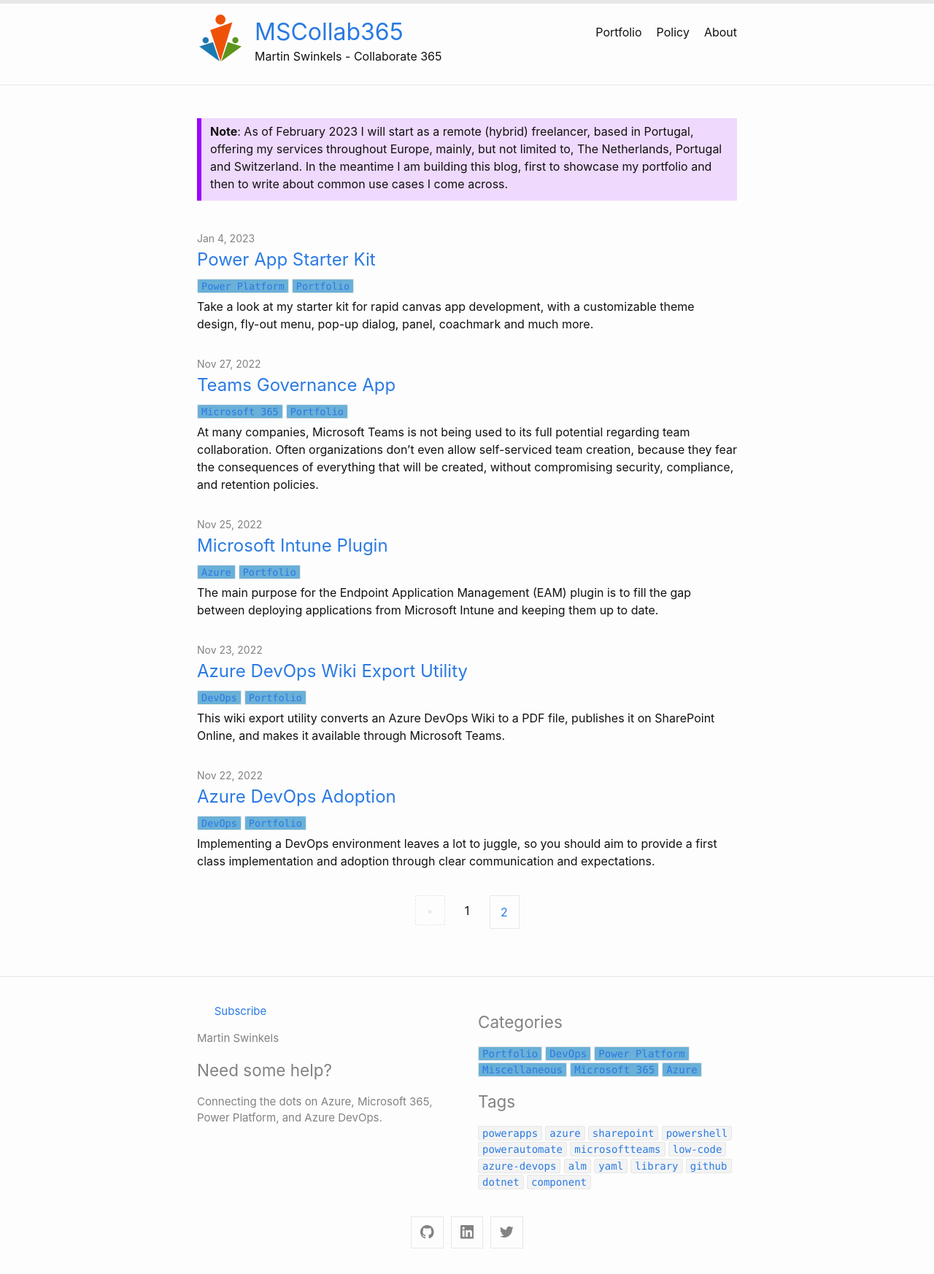
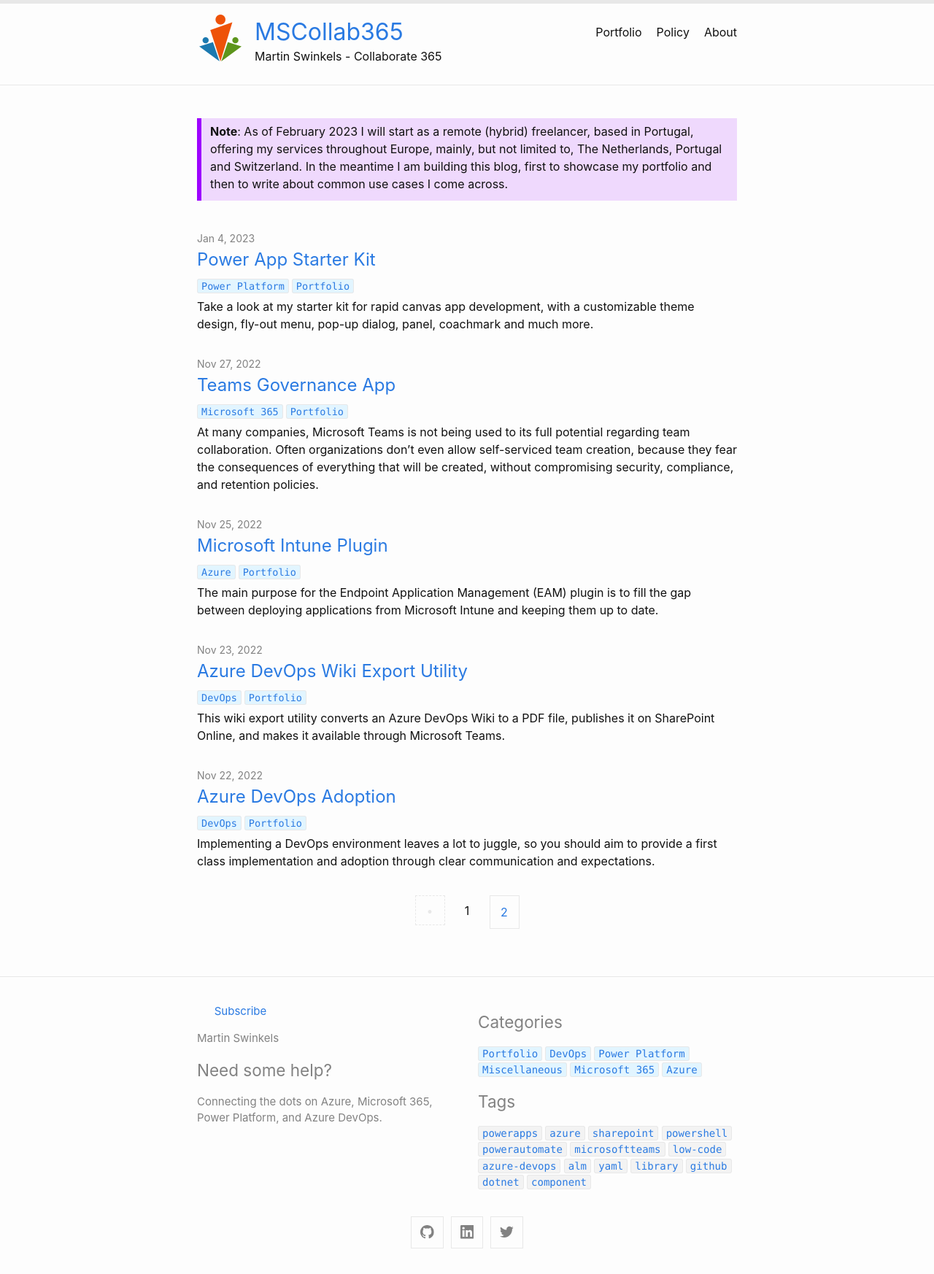
Before and after one commit to msc365/msc365.github.io, a Jekyll site: the page built from index.html, in a window 1280 px wide. Shown: the whole page at 73% size. Built offline with Jekyll 4.4.1, drawn with Linux system fonts in a browser that asks for light colours; the list of posts is cut into pages by our own code.

Commit message:
Try scss dark mode fro category style

```diff
--- a/_sass/minima/custom-styles.scss
+++ b/_sass/minima/custom-styles.scss
@@ -1,5 +1,23 @@
 // Placeholder to allow defining custom styles that override everything else.
 // (Use `_sass/minima/custom-variables.scss` to override variable defaults)
+
+// Light mode
+$lm-category-background-color: #e2f5ff;
+// dark mode
+$dm-category-background-color: #26536a;
+
+// Mode selection
+$category-background-color: $lm-category-background-color;
+
+@if $color-scheme-auto {
+    // Do nothing
+} @else if $color-scheme-dark {
+
+    $category-background-color: $dm-category-background-color;
+
+}@else {
+    // Nothing to do here
+}
 
 a {
     text-decoration: underline;
@@ -35,7 +53,7 @@
 // }
 
 .category-link > code.highligther-rouge {
-    background: #6ab0d8;
+    background: $category-background-color;
 }
 
 .post-list-header {
```
